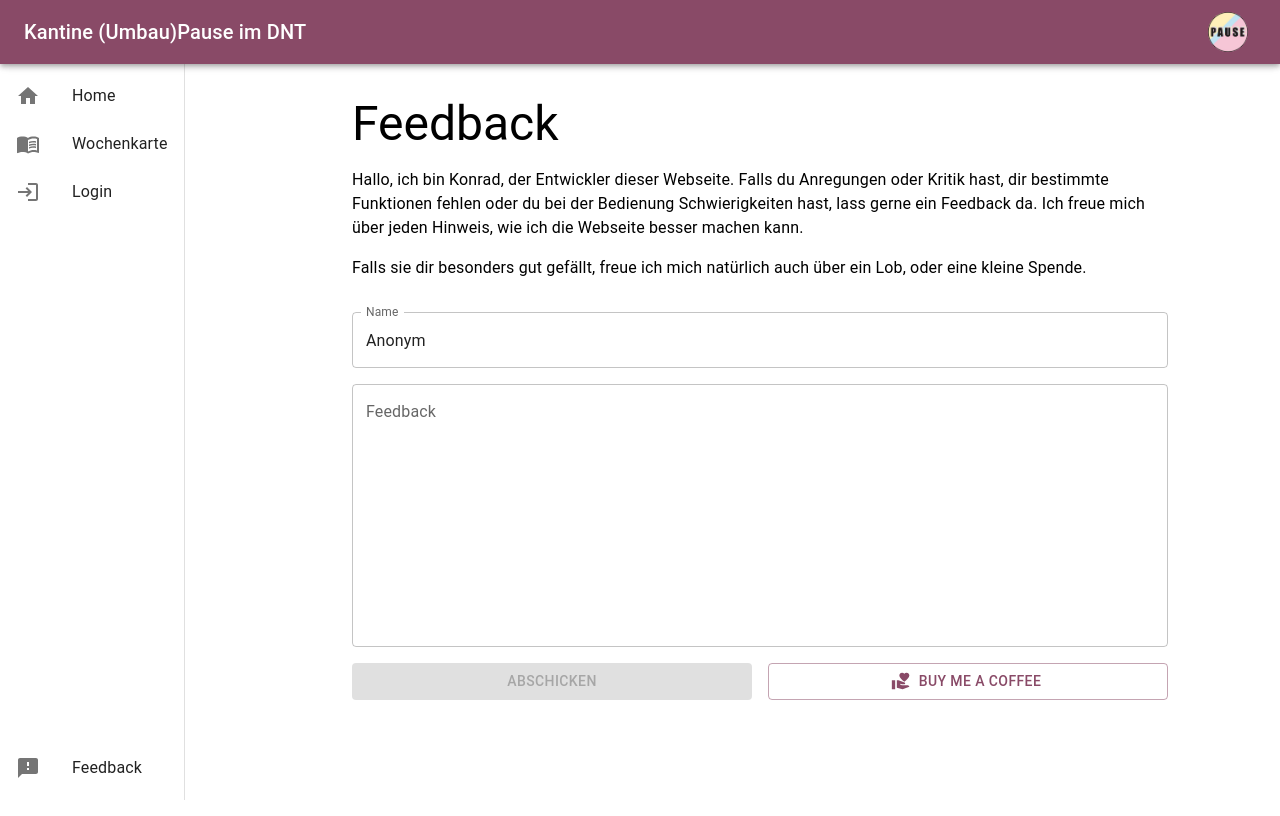
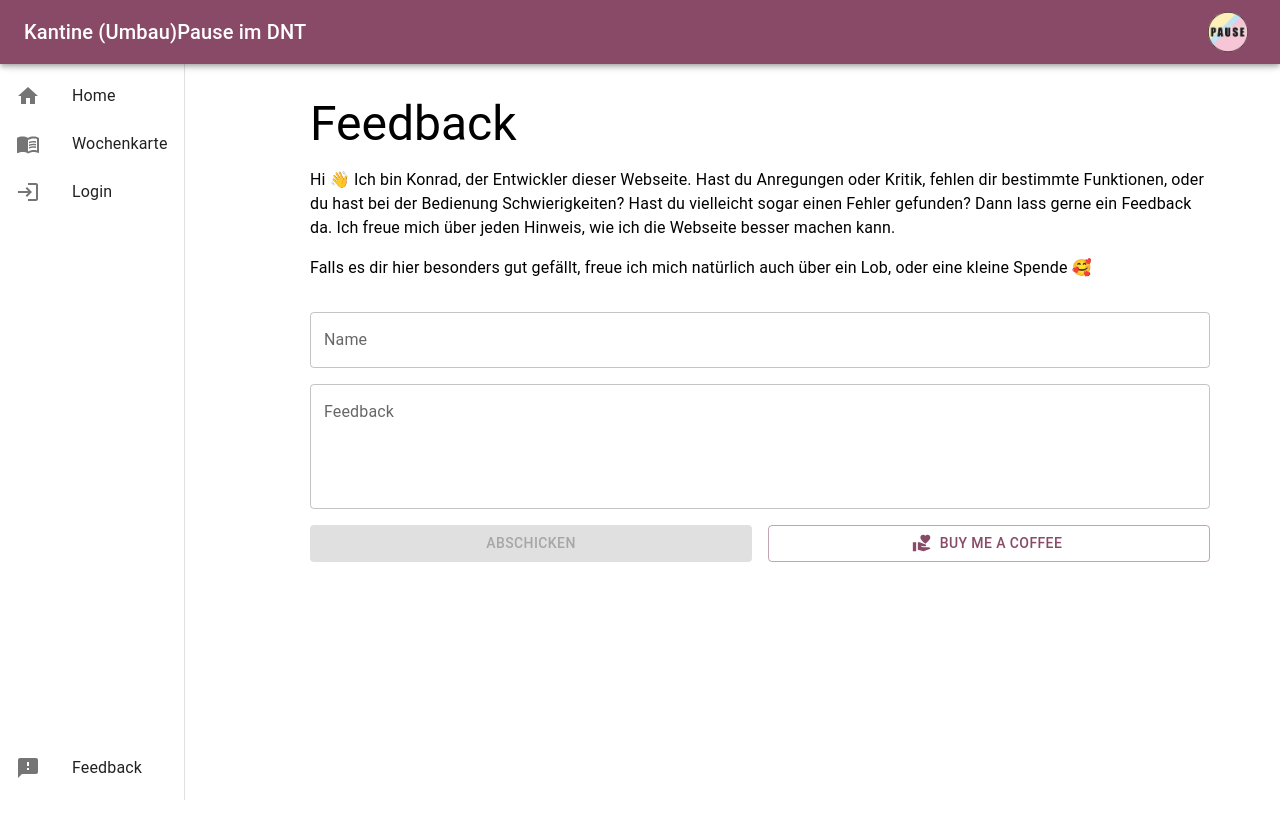
Before and after one commit to zeltbrennt/UmbauPause, a React (Vite) app in the folder frontend/: page /feedback in a window 1280 px wide. Shown: the top 816 px of the page. Built offline with nearby package versions, Linux system fonts and the light colour scheme; no server answers.

Commit message:
Small UI fixes

```diff
--- a/frontend/src/App.tsx
+++ b/frontend/src/App.tsx
@@ -1,4 +1,3 @@
-import {Container} from "@mui/material";
 import AppFrame from "./components/AppFrame.tsx";
 import {ThemeProvider} from "@emotion/react";
 import {lightTheme} from "./Themes.ts";
@@ -16,6 +15,7 @@ import Landingpage from "./components/Landingpage.tsx";
 import ShowCurrentMenu from "./components/ordering/ShowCurrentMenu.tsx";
 import ValidateEmail from "./components/userAdministration/ValidateEmail.tsx";
 import Feedback from "./components/Feedback.tsx";
+import {Container} from "@mui/material";
 
 function App() {
 
@@ -43,7 +43,7 @@ function App() {
     return (
         <BrowserRouter>
             <ThemeProvider theme={lightTheme}>
-                <Container>
+                <Container disableGutters>
                     <LoginDialog open={loginDialogOpen}
                                  handleClose={() => setLoginDialogOpen(false)}
                                  setCurrentUser={(user: UserPrincipal) => setCurrentUser(user)}
@@ -51,7 +51,8 @@ function App() {
                     />
                     <AppFrame currentUser={currentUser}
                               logout={() => {
-                                  serverLogout(sessionStorage.getItem("accessToken") as unknown as JWTToken)
+                                  sessionStorage.clear()
+                                  setCurrentUser(null)
                               }}
                               openLoginDialog={() => setLoginDialogOpen(true)}>
                         <Routes>
--- a/frontend/src/components/Feedback.tsx
+++ b/frontend/src/components/Feedback.tsx
@@ -1,6 +1,7 @@
-import {Alert, Box, Button, Container, Fade, Stack, TextField, Typography} from "@mui/material";
+import {Alert, Box, Button, Container, Fade, Stack, TextField, Tooltip, Typography} from "@mui/material";
 import {FormEvent, useEffect, useState} from "react";
 import VolunteerActivismIcon from '@mui/icons-material/VolunteerActivism';
+import {getUrlFrom} from "../util/functions.ts";
 
 export default function Feedback() {
 
@@ -11,9 +12,25 @@ export default function Feedback() {
     const handleSubmit = (event: FormEvent<HTMLFormElement>) => {
         event.preventDefault()
         const data = new FormData(event.currentTarget)
-        const feedback = data.get("feedback")
-        setSubmitted(true)
-        //todo: send feedback to server
+        const name = data.get("name")?.toString() || "Anonym"
+        setName(name)
+        setFeedback(data.get("feedback") as string)
+
+        fetch(getUrlFrom("feedback", name), {
+            method: 'POST',
+            headers: {
+                'Content-Type': 'application/text'
+            },
+            body: feedback
+        })
+            .then(response => {
+                if (response.status !== 200) {
+                    setError(true)
+                } else {
+                    setError(false)
+                    setSubmitted(true)
+                }
+            })
         console.log(`${name} submitted: ${feedback}`)
     }
 
@@ -21,32 +38,35 @@ export default function Feedback() {
         if (submitted) {
             const timer = setTimeout(() => {
                 setSubmitted(false)
-            }, 3000)
+            }, 10000)
             return () => clearTimeout(timer)
         }
     }, [submitted])
 
     return (
-        <Container>
+        <Container disableGutters maxWidth="md">
             <Typography variant="h3">Feedback</Typography>
             <Typography marginTop={2} marginBottom={2}>
-                Hallo, ich bin Konrad, der Entwickler dieser Webseite. Falls du Anregungen oder Kritik hast, dir
-                bestimmte Funktionen fehlen
-                oder du bei der Bedienung Schwierigkeiten hast, lass gerne ein Feedback da. Ich freue mich über jeden
+                Hi 👋 Ich bin Konrad, der Entwickler dieser Webseite. Hast du Anregungen oder Kritik,
+                fehlen dir bestimmte Funktionen, oder du hast bei der Bedienung Schwierigkeiten?
+                Hast du vielleicht sogar einen Fehler gefunden?
+                Dann lass gerne ein Feedback da. Ich freue mich über jeden
                 Hinweis, wie ich die Webseite besser machen kann.
             </Typography>
             <Typography marginBottom={4}>
-                Falls sie dir besonders gut gefällt, freue ich mich natürlich auch über ein Lob, oder eine kleine
-                Spende.
+                Falls es dir hier besonders gut gefällt, freue ich mich natürlich auch über ein Lob, oder eine kleine
+                Spende 🥰
             </Typography>
             <Box component={"form"} onSubmit={handleSubmit}>
                 <Stack spacing={2}>
-
-                    <TextField label={"Name"} defaultValue={name} name="name"></TextField>
+                    <Tooltip placement={"top-start"} arrow title={"Frei lassen für anonymes Feedback"}>
+                        <TextField label={"Name"} placeholder={name} name="name" error={!name.trim()}></TextField>
+                    </Tooltip>
                     <TextField multiline
-                               rows={10}
+                               minRows={4}
+                               maxRows={10}
                                label={"Feedback"}
-                               placeholder={"I like the app!"}
+                               placeholder={"Ich habe folgende Verbesserungsvorschläge..."}
                                name="feedback"
                                onChange={(event) => setFeedback(event.target.value)}
                     />
@@ -59,12 +79,13 @@ export default function Feedback() {
                             window.open("https://paypal.me/zeltbrennt/5")
                         }}>Buy me a coffee</Button>
                     </Stack>
-                    <Fade in={submitted}>
-                        <Alert severity="success">Vielen Dank für dein Feedback!</Alert>
-                    </Fade>
-                    <Fade in={error}>
+                    {submitted &&
+                        <Fade in={submitted}>
+                            <Alert severity="success">Vielen Dank für dein Feedback!</Alert>
+                        </Fade>}
+                    {error && <Fade in={error}>
                         <Alert severity="error">Es ist ein Fehler aufgetreten</Alert>
-                    </Fade>
+                    </Fade>}
                 </Stack>
             </Box>
         </Container>
```
